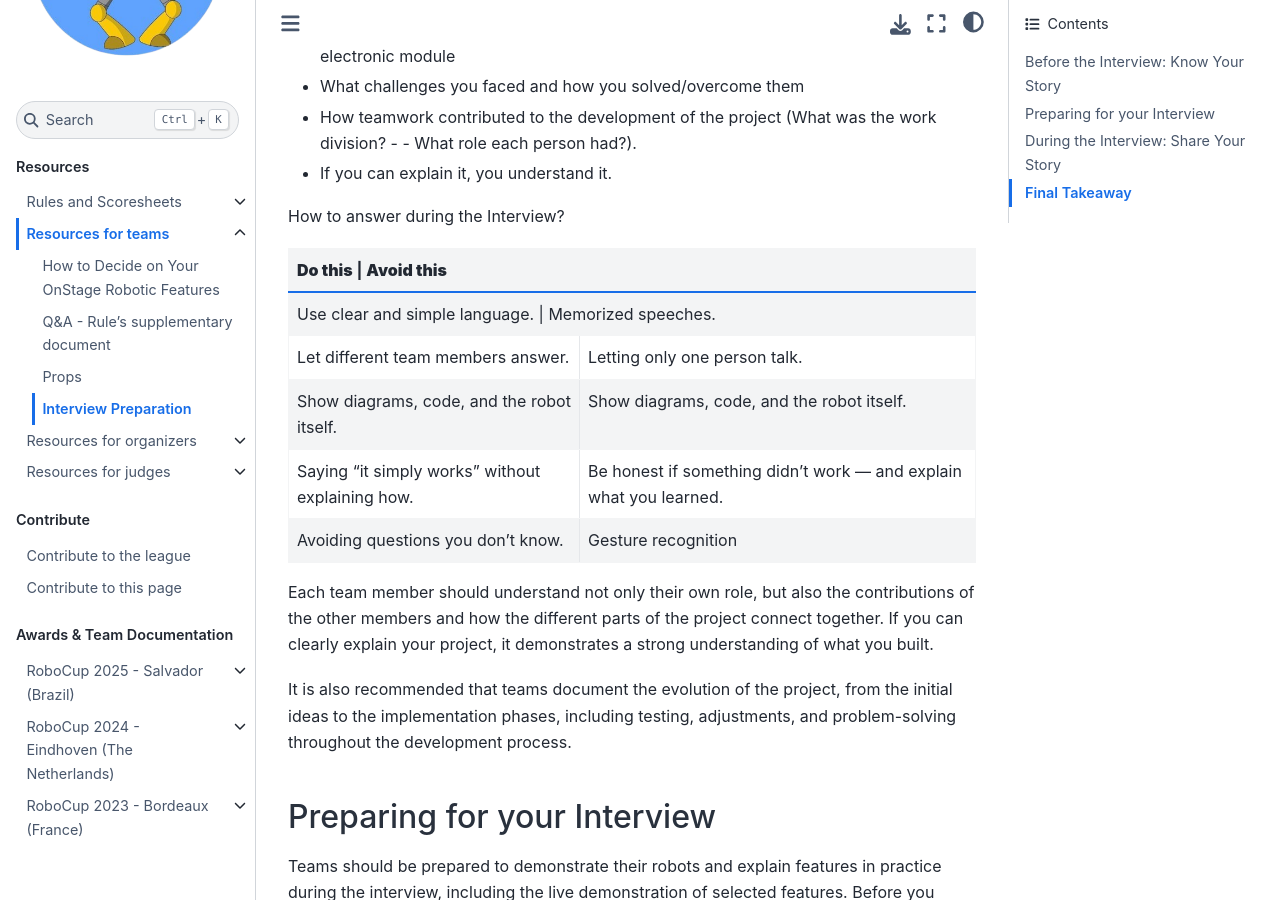
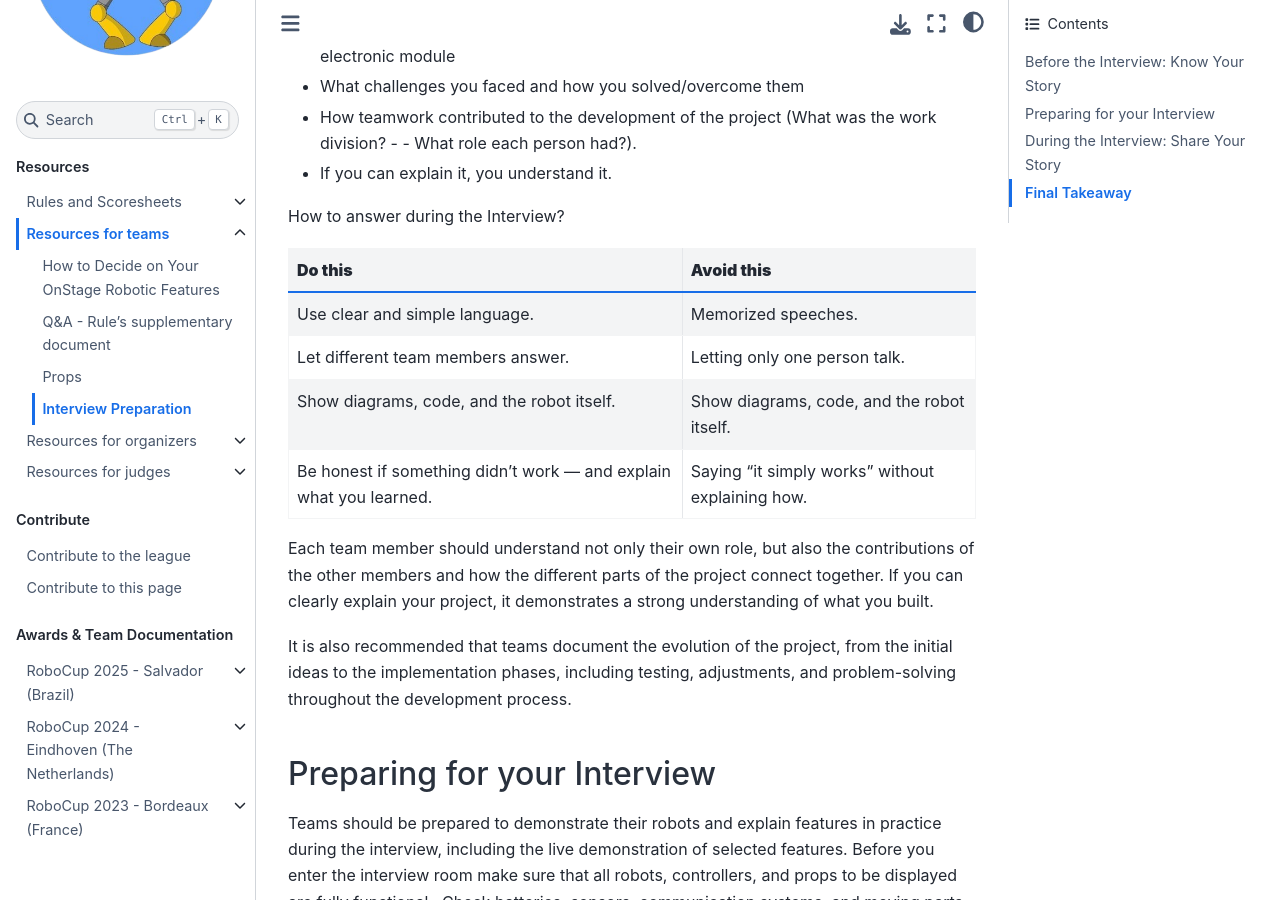
Before and after one commit to robocup-junior/onstage, a Sphinx documentation site: the page built from docs/source/resources/teams/interview_guideline.rst, in a window 1280 px wide and 900 px high, scrolled down 671 px. Built offline with Sphinx 7.4.7 and the Sphinx Book theme 1.1.4, drawn with Linux system fonts in a browser that asks for light colours.

Commit message:
Fix content of interview guidlines table

```diff
--- a/docs/source/resources/teams/interview_guideline.rst
+++ b/docs/source/resources/teams/interview_guideline.rst
@@ -22,7 +22,7 @@ How to answer during the Interview?
 
 +-----------------------------------+-----------------------------------+
 |             **Do this**           |            **Avoid this**         |
-+=======================================================================+
++===================================+===================================+
 |Use clear and simple language.     | Memorized speeches.               |
 +-----------------------------------+-----------------------------------+
 |Let different team members answer. | Letting only one person talk.     |
@@ -30,10 +30,8 @@ How to answer during the Interview?
 |Show diagrams, code, and the robot | Show diagrams, code, and the      |
 |itself.                            | robot itself.                     |
 +-----------------------------------+-----------------------------------+
-|Saying "it simply works" without   | Be honest if something didn’t work|
-|explaining how.                    | — and explain what you learned.   |
-+-----------------------------------+-----------------------------------+
-|Avoiding questions you don’t know. | Gesture recognition               |
+|Be honest if something didn’t work | Saying "it simply works" without  |
+|— and explain what you learned.    | explaining how.                   |
 +-----------------------------------+-----------------------------------+
 
 Each team member should understand not only their own role, but also the contributions of the other members and how the different parts of the project connect together. If you can clearly explain your project, it demonstrates a strong understanding of what you built.
```
